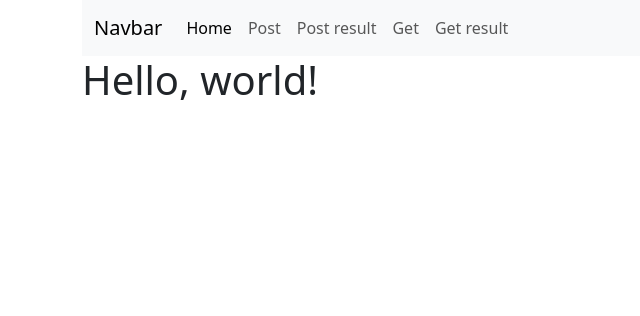
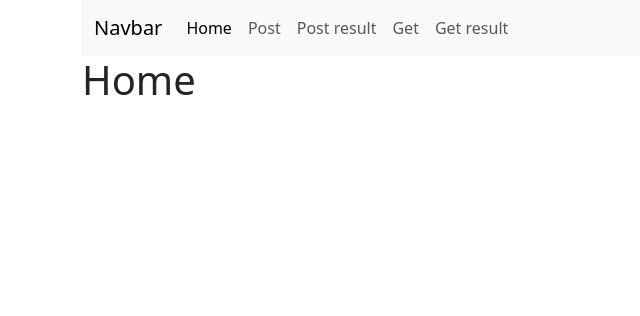
Before and after one commit to Shohruz2001/mis4013hw2SJ, a PHP site: page / in a window 1280 px wide. Shown: the top 316 px of the page, without its empty margins (0-640 px from the left). Run offline with PHP 8.4, Linux system fonts and the light colour scheme.

Commit message:
Update Index.php

```diff
--- a/Index.php
+++ b/Index.php
@@ -1,3 +1,6 @@
-<?php include "view-header.php"; ?>
-<h1>Hello, world!</h1>
+<?php
+$pageTitle = "Home";
+include "view-header.php";
+?>
+<h1>Home</h1>
 <?php include "view-footer.php"; ?>
```
